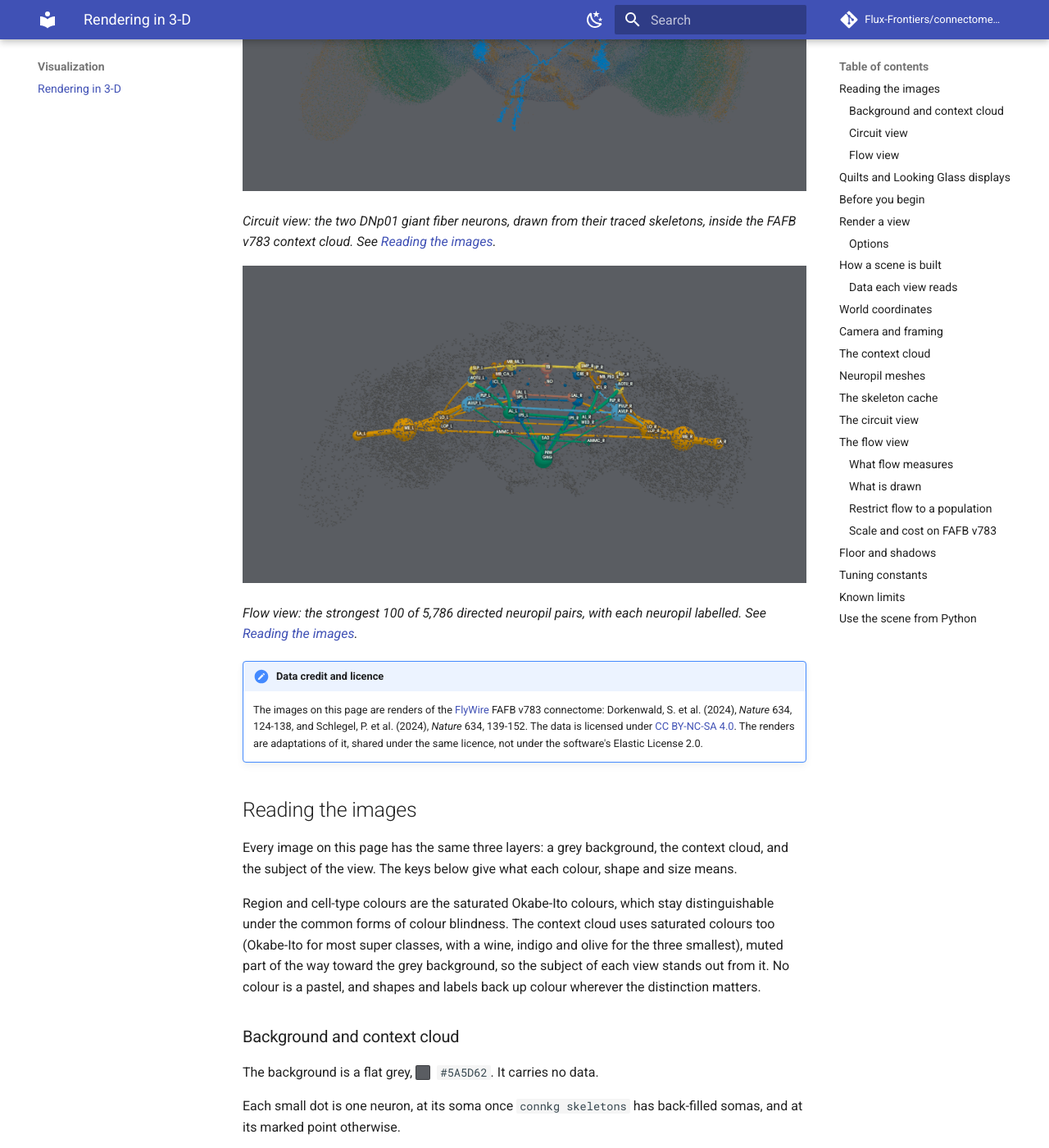
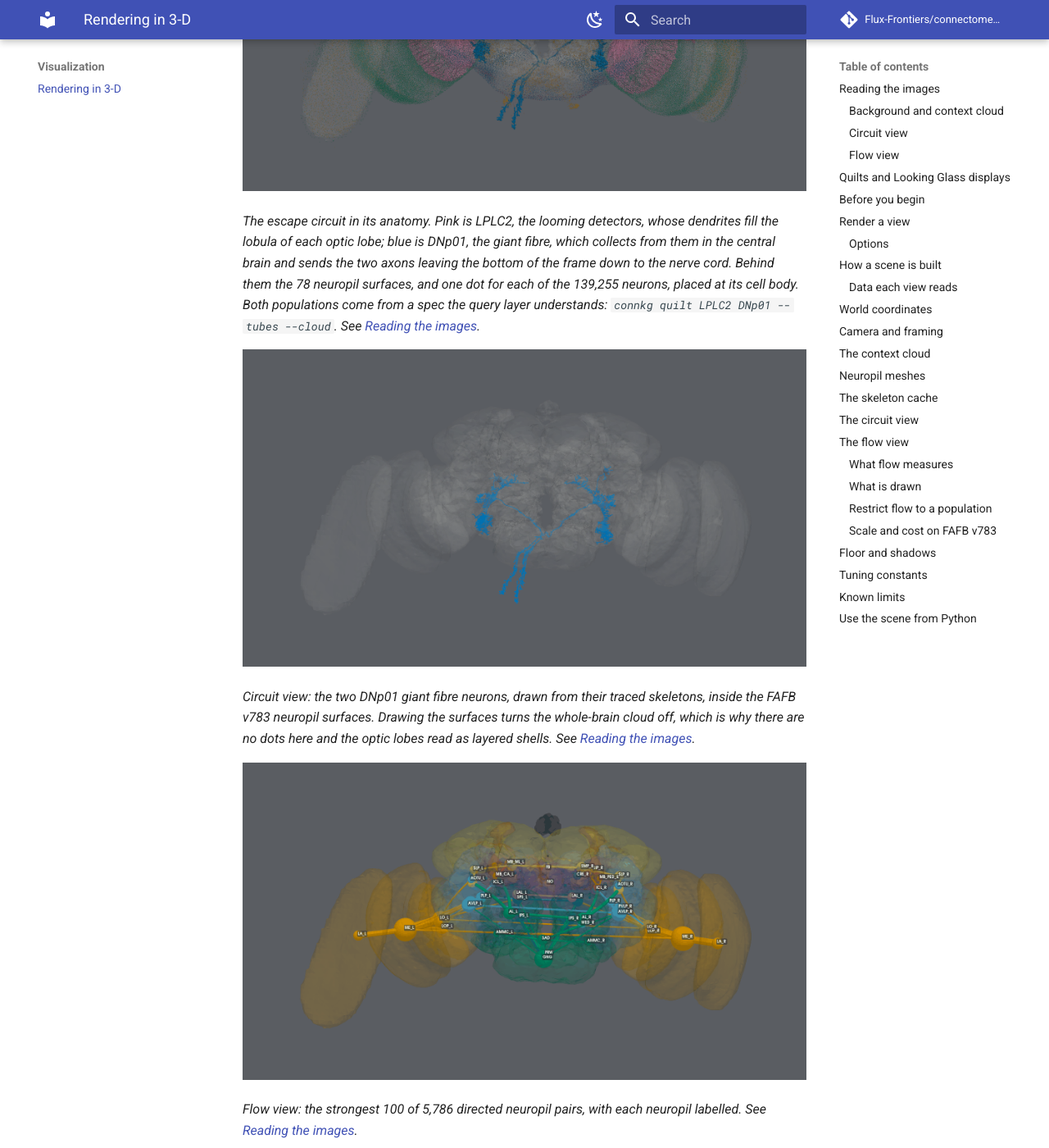
Before and after one commit to Flux-Frontiers/connectome_kg, an MkDocs documentation site: the page built from docs/rendering.md, in a window 1280 px wide and 1400 px high, scrolled down 735 px. Shown: the whole window at 82% size. Built offline with MkDocs 1.6.1 and Material for MkDocs 9.7.7, drawn with Linux system fonts in a browser that asks for light colours; comment, search, counter and statistics services are not loaded.

Commit message:
docs: show the anatomy, and fix the script that draws it
The documentation images still showed the brain as a fog of marked points
with no neuropil surfaces, two days after 0.4.0 added both. The reason was
not that nobody re-rendered them: docs/scripts/render_images.py opened
ConnectomeKG("."), which has looked for ./.connectomekg/graph.sqlite since
0.3.0 moved each dataset under connectomes/<dataset>/, so the script died on
its first line and had been dead since 2026-09-17.

With that fixed, all four existing images regenerate with the surfaces drawn
and the whole-brain cloud sitting on real somas, and a fifth joins them.
anatomy_lplc2_dnp01.png leads the README and the documentation site: the
escape circuit, LPLC2's looming detectors in pink filling the lobula of each
optic lobe, DNp01's giant fibre in blue collecting from them and leaving the
frame toward the nerve cord, inside the 78 neuropil surfaces with one dot per
neuron at its cell body. It is the release's own argument in one frame -- a
graph answer drawn in the real brain -- and one command makes it.

circuit_dnp01's caption said "inside the FAFB v783 context cloud", which
stopped being true the moment the surfaces were drawn: they turn the cloud
off, so that image now has no dots in it at all.

The README hero is an absolute raw URL because PyPI re-hosts the README and
repo-relative images do not resolve there, and it points at main rather than
at a tag. A tag-pinned hero must be bumped every release and fails silently
when it is not, serving the previous release's image at 200 OK; and v0.4.0
could not have carried this one anyway, since the tag was cut before the
image existed.

Co-Authored-By: Claude Opus 5 (1M context) <noreply@anthropic.com>

```diff
--- a/docs/rendering.md
+++ b/docs/rendering.md
@@ -16,10 +16,23 @@ Both views draw the whole brain as a context cloud behind the subject, and,
 once fetched with `connkg meshes`, the brain's neuropils as faint surfaces.
 Both render either as a Looking Glass quilt or in an interactive viewer.
 
-![The two DNp01 descending neurons inside the whole-brain context cloud](images/circuit_dnp01.png)
+![The escape circuit, LPLC2 to DNp01, inside the brain's neuropil surfaces](images/anatomy_lplc2_dnp01.png)
 
-*Circuit view: the two DNp01 giant fiber neurons, drawn from their traced
-skeletons, inside the FAFB v783 context cloud. See
+*The escape circuit in its anatomy. Pink is LPLC2, the looming detectors,
+whose dendrites fill the lobula of each optic lobe; blue is DNp01, the giant
+fibre, which collects from them in the central brain and sends the two axons
+leaving the bottom of the frame down to the nerve cord. Behind them the 78
+neuropil surfaces, and one dot for each of the 139,255 neurons, placed at its
+cell body. Both populations come from a spec the query layer understands:
+`connkg quilt LPLC2 DNp01 --tubes --cloud`. See
+[Reading the images](#reading-the-images).*
+
+![The two DNp01 descending neurons inside the brain's neuropil surfaces](images/circuit_dnp01.png)
+
+*Circuit view: the two DNp01 giant fibre neurons, drawn from their traced
+skeletons, inside the FAFB v783 neuropil surfaces. Drawing the surfaces turns
+the whole-brain cloud off, which is why there are no dots here and the optic
+lobes read as layered shells. See
 [Reading the images](#reading-the-images).*
 
 ![Neuropil flow across the whole brain, strongest 100 pairs](images/flow_all.png)
```
Also changed, not shown: CHANGELOG.md (+17 -0 lines), README.md (+12 -0 lines), docs/index.md (+15 -1 lines), docs/scripts/render_images.py (+24 -1 lines), docs/images/anatomy_lplc2_dnp01.png (added), docs/images/circuit_dnp01.png, docs/images/floor_lplc2_dnp01.png, docs/images/flow_all.png, docs/images/flow_lc4.png.
